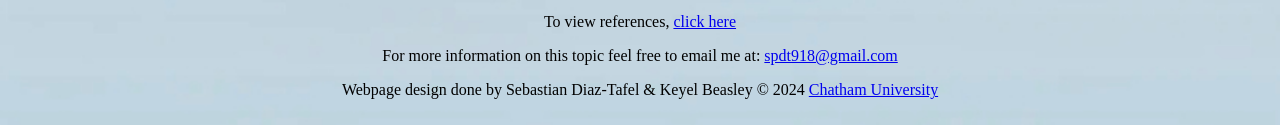
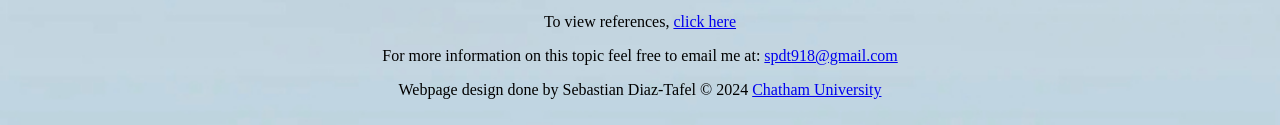
Before and after one commit to spdt918-cell/webproject, a plain HTML site: page index.html in a window 1280 px wide. Shown: the part 1924-2049 px from the top of the page. Drawn offline with Linux system fonts and the light colour scheme.

Commit message:
Update index.html

```diff
--- a/index.html
+++ b/index.html
@@ -78,7 +78,7 @@
     <p>For more information on "Artificial Intelligence", <a href="secondpage.html">click here</a></p>
     <p>To view references, <a href="references.html">click here</a></p>
     <p>For more information on this topic feel free to email me at: <a href="mailto:spdt918@gmail.com">spdt918@gmail.com</a></p>
-    <p>Webpage design done by Sebastian Diaz-Tafel & Keyel Beasley &#169; 2024 <a href="https://www.chatham.edu/">Chatham University</a></p>
+    <p>Webpage design done by Sebastian Diaz-Tafel &#169; 2024 <a href="https://www.chatham.edu/">Chatham University</a></p>
 </center>
 </body>
 </html>
```
